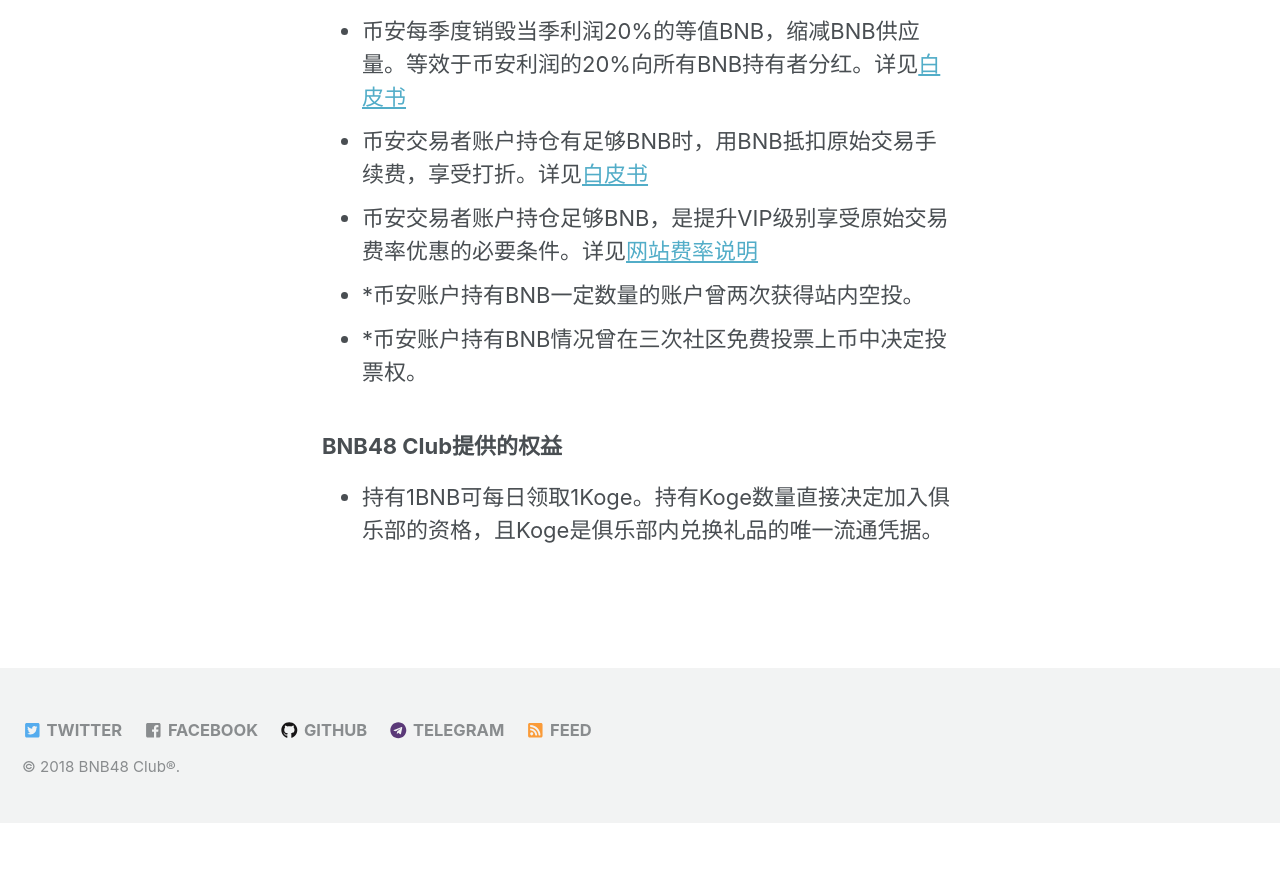
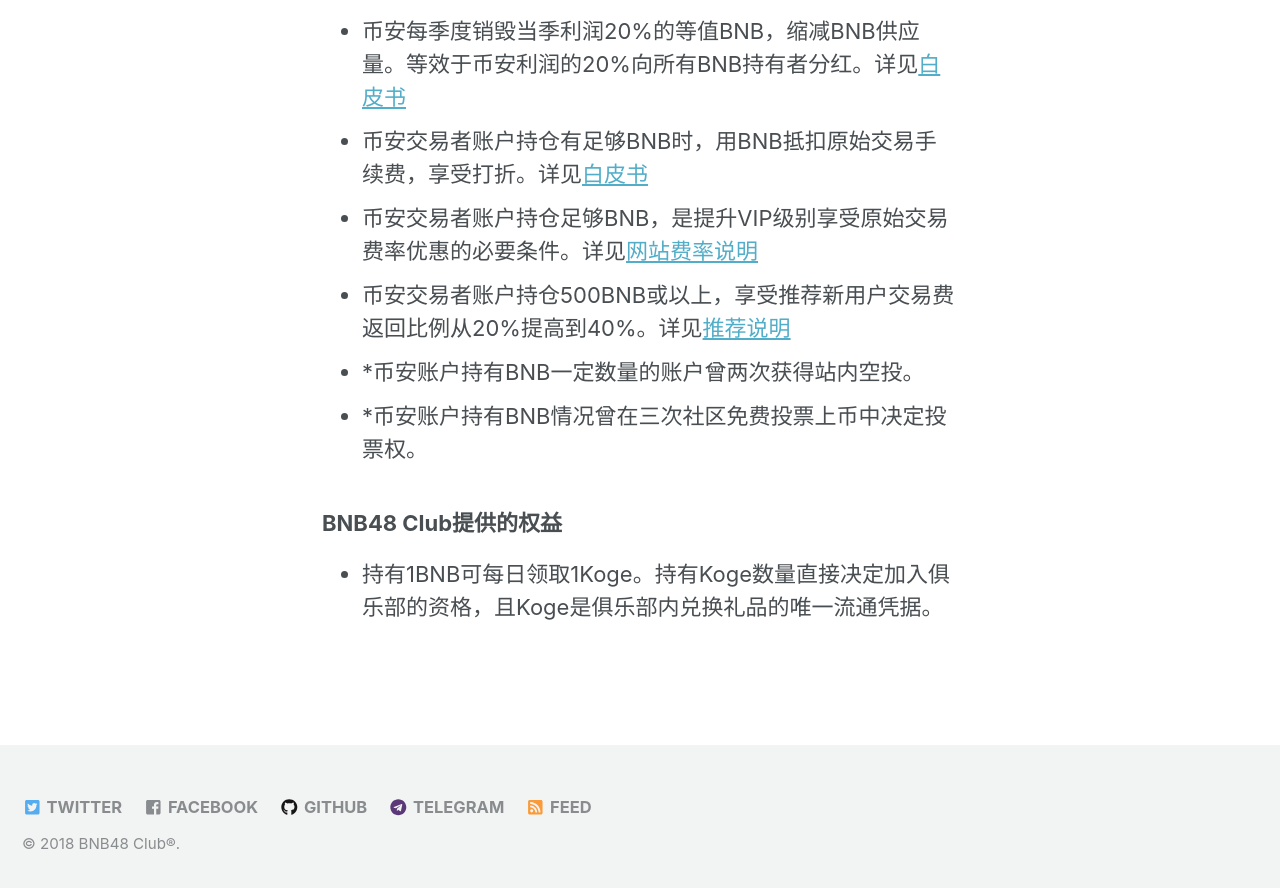
Before and after one commit to 48Club/BNB48Club.github.io, a Jekyll site: the page built from _pages/bnb.md, in a window 1280 px wide and 900 px high, scrolled down 588 px. Shown: the top 888 px of the window. Built offline with Jekyll 4.4.1, drawn with Linux system fonts in a browser that asks for light colours; nearby versions of some CDN libraries; before the commit the page ends 1411 px from its top, so only the background shows below that.

Commit message:
Update bnb.md

```diff
--- a/_pages/bnb.md
+++ b/_pages/bnb.md
@@ -14,6 +14,7 @@
 - 币安每季度销毁当季利润20%的等值BNB，缩减BNB供应量。等效于币安利润的20%向所有BNB持有者分红。详见[白皮书](https://www.binance.com/resources/ico/Binance_WhitePaper_cn.pdf)
 - 币安交易者账户持仓有足够BNB时，用BNB抵扣原始交易手续费，享受打折。详见[白皮书](https://www.binance.com/resources/ico/Binance_WhitePaper_cn.pdf)
 - 币安交易者账户持仓足够BNB，是提升VIP级别享受原始交易费率优惠的必要条件。详见[网站费率说明](https://www.binance.com/en/fee/schedule)
+- 币安交易者账户持仓500BNB或以上，享受推荐新用户交易费返回比例从20%提高到40%。详见[推荐说明](https://www.binance.com/invite.html)
 - *币安账户持有BNB一定数量的账户曾两次获得站内空投。
 - *币安账户持有BNB情况曾在三次社区免费投票上币中决定投票权。
 
```
